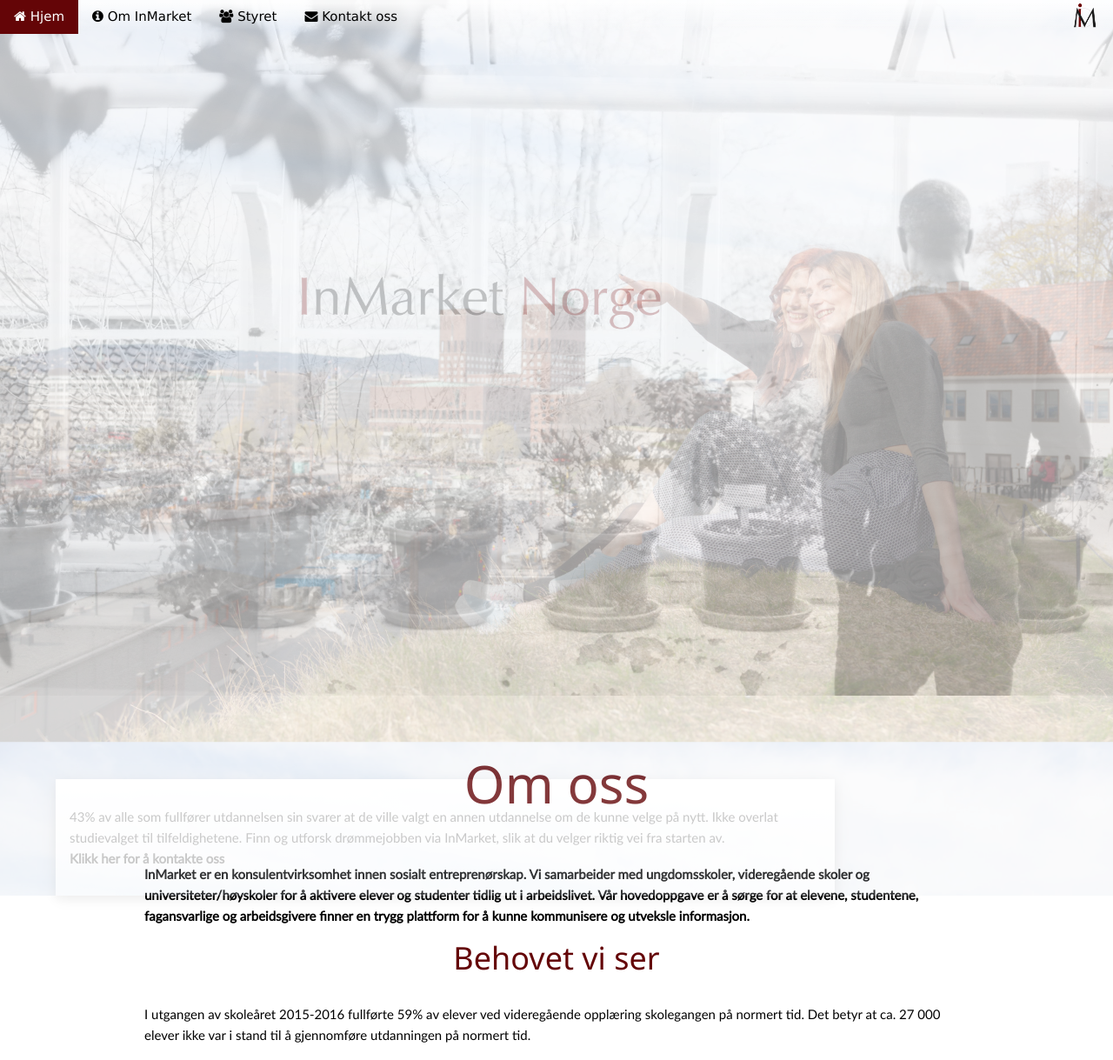
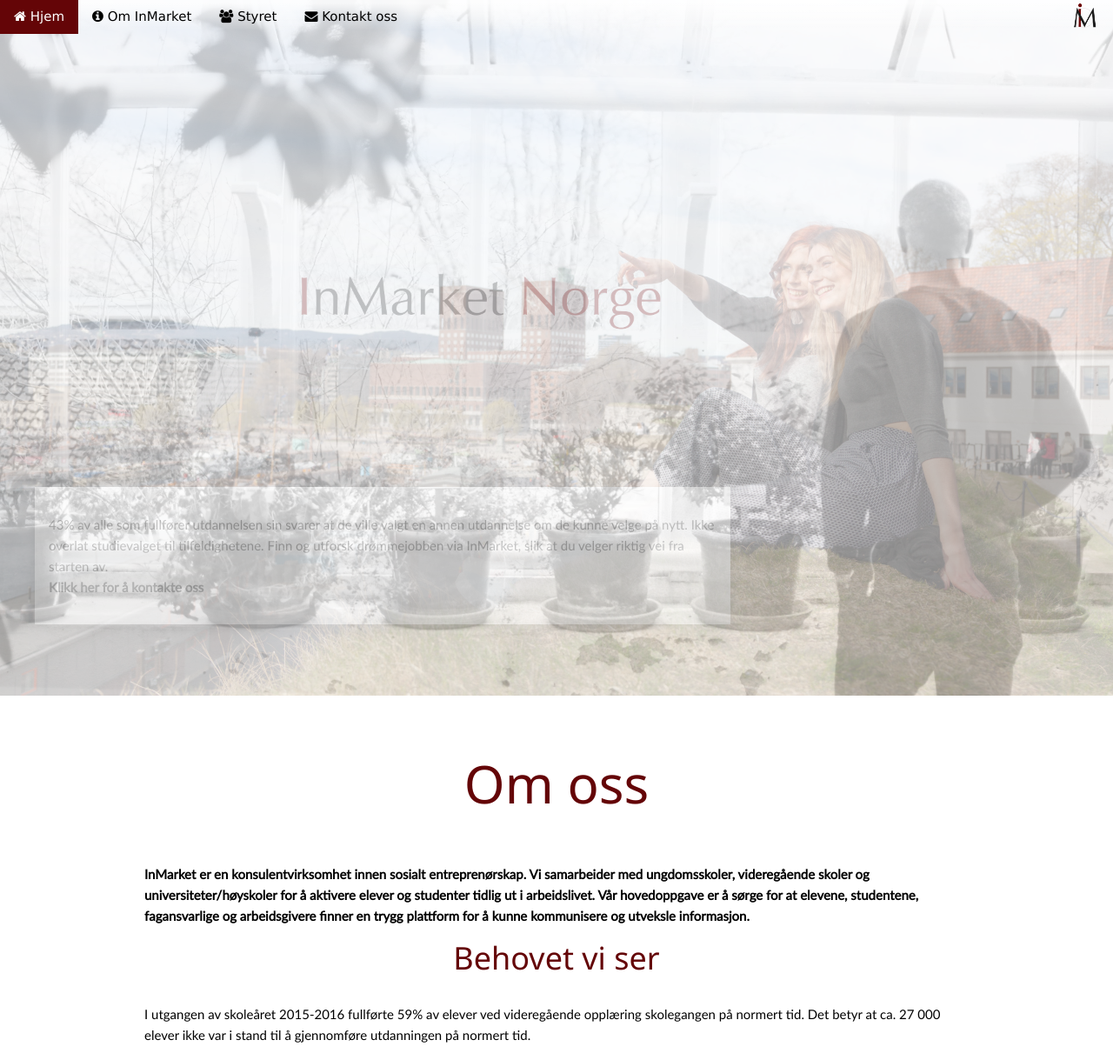
Before and after one commit to askbk/inmarket.as, a PHP site: page / in a window 1280 px wide. Shown: the top 1219 px of the page at 87% size. Run offline with PHP 8.4, Linux system fonts and the light colour scheme.

Commit message:
quick fix to textbox placement on slideshow

```diff
--- a/style/style.css
+++ b/style/style.css
@@ -3,9 +3,10 @@
 }
 
 .slideshowText {
-    margin: 70% 25% 0% 5%;
+    margin: 70vh 25vh 0vh 5vh;
     padding: 16px;
     background: linear-gradient(rgb(255, 255, 255), rgba(255, 255, 255, 0.58));
+    max-width: 800px;
 }
 
 .slideshowText:hover {
```
